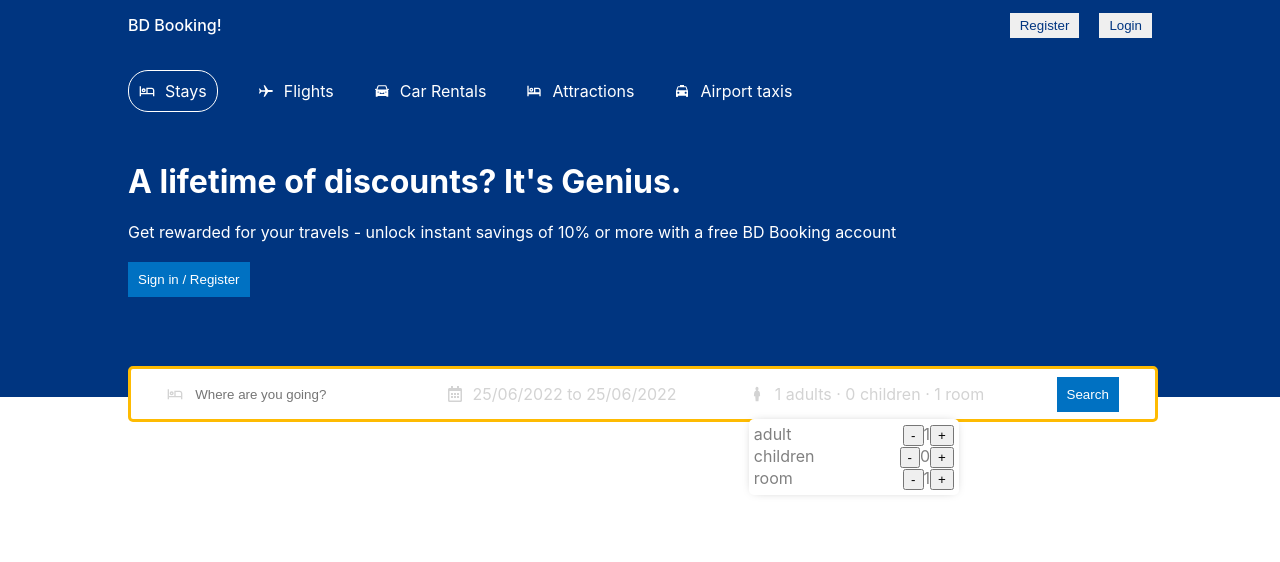
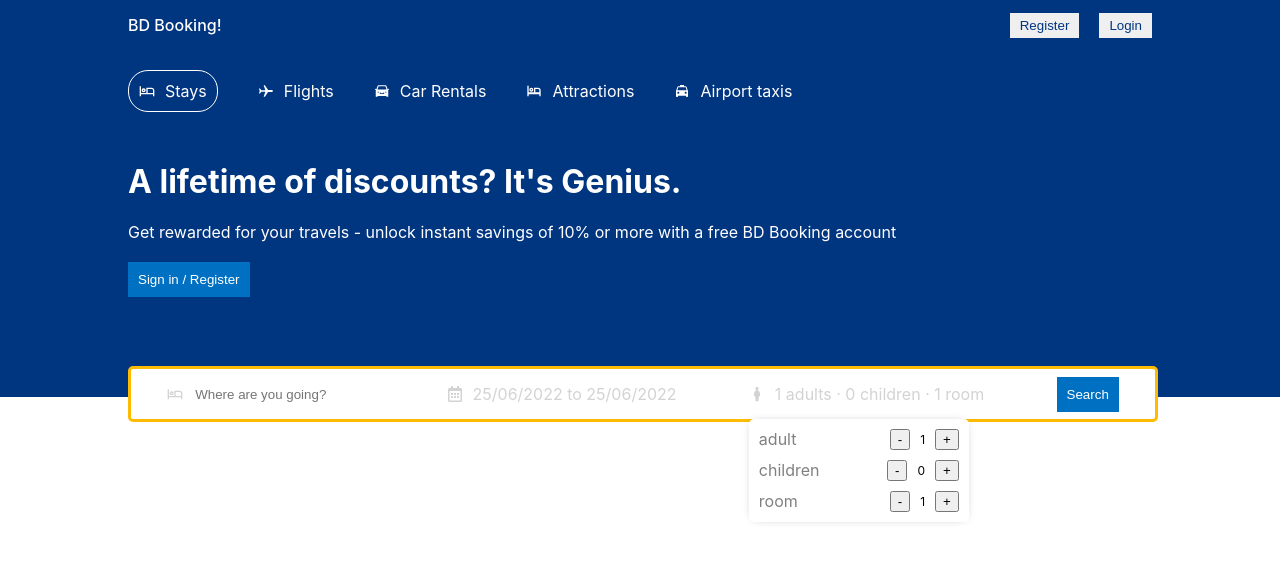
Before and after one commit to Shahriyar-Hosen/bd-booking, a React (Create React App) app: page / in a window 1280 px wide. Shown: the top 562 px of the page. Built offline with nearby package versions, Linux system fonts and the light colour scheme.

Commit message:
option Counter Items style done

```diff
--- a/src/Components/Header/Header.css
+++ b/src/Components/Header/Header.css
@@ -94,11 +94,19 @@
   border-radius: 5px;
   -webkit-box-shadow: 0px 0px 10px -5px rgba(0, 0, 0, 0.4);
   box-shadow: 0px 0px 10px -5px rgba(0, 0, 0, 0.4);
-  padding: 5px;
 }
 
 .optionItems {
   width: 200px;
   display: flex;
   justify-content: space-between;
+  margin: 10px;
 }
+
+.optionCounter {
+  display: flex;
+  align-items: center;
+  gap: 10px;
+  font-size: 12px;
+  color: black;
+}
```
